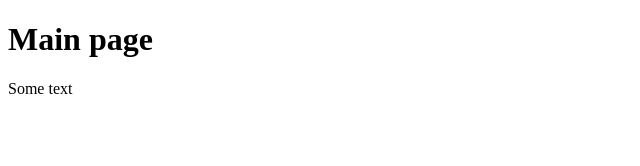
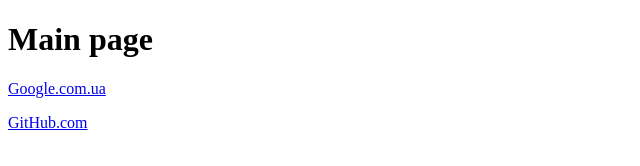
Before and after one commit to PetroOk/PetroStudentRepo, a plain HTML site: page index.html in a window 1280 px wide. Shown: the whole page, without its empty margins (0-640 px from the left). Drawn offline with Linux system fonts and the light colour scheme.

Commit message:
Update index.html

```diff
--- a/index.html
+++ b/index.html
@@ -6,6 +6,7 @@
 	</head>
 	<body>
 		<h1>Main page</h1>
-		<p>Some text</p>
+			<p><a href="https://google.com.ua">Google.com.ua</a></p>
+   			<p><a href="https://github.com">GitHub.com</a></p>
 	</body>
 </html>
```
